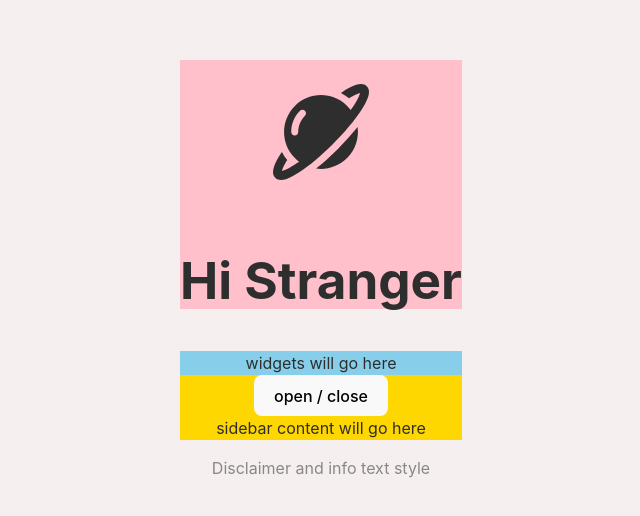
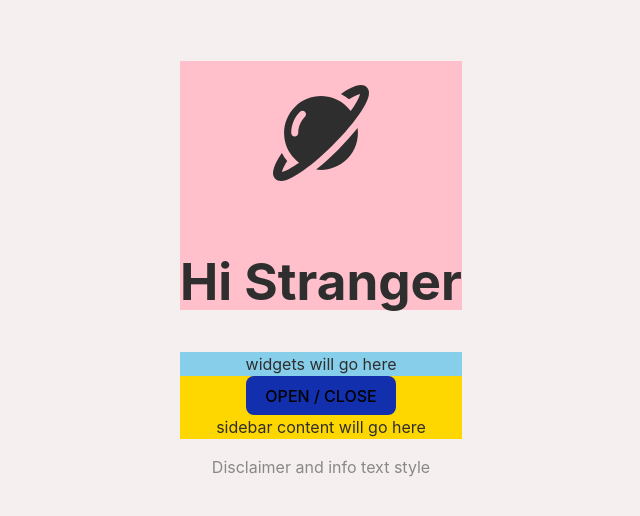
Before and after one commit to lisa-von-mond/space-dashboard, a Vue app: page / in a window 1280 px wide. Shown: the part 122-638 px from the top of the page, without its empty margins (319-959 px from the left). Built offline with nearby package versions, Linux system fonts and the light colour scheme.

Commit message:
sort sass and make color vars

```diff
--- a/src/components/Dashboard.vue
+++ b/src/components/Dashboard.vue
@@ -1,5 +1,7 @@
 <script setup>
+
 import { ref, reactive } from 'vue'
+
 
 defineProps({
   name: String,
@@ -47,6 +49,8 @@ const count = ref(0)
 
 <style lang='scss' scoped>
 
+@import '../vars.scss';
+
 .dashboard {
   width: 100%;
   height: 100%;
@@ -74,6 +78,6 @@ const count = ref(0)
   filter: drop-shadow(0 0 2em #42b883aa);
 }
 .disclaimer {
-  color: #888;
+  color: $text-color--light;
 }
 </style>
--- a/src/main.js
+++ b/src/main.js
@@ -1,5 +1,5 @@
 import { createApp } from 'vue'
-import './style.css'
+import './style.scss'
 import App from './App.vue'
 
 createApp(App).mount('#app')
--- a/src/style.css
+++ b/src/style.scss
@@ -1,3 +1,5 @@
+@import './vars.scss';
+
 :root {
   font-family: Inter, system-ui, Avenir, Helvetica, Arial, sans-serif;
   line-height: 1.5;
@@ -9,54 +11,17 @@
   text-rendering: optimizeLegibility;
   -webkit-font-smoothing: antialiased;
   -moz-osx-font-smoothing: grayscale;
-  --text-color: #2e2e2e;
 }
 
 body {
   background-image: radial-gradient(73% 147%, #EADFDF 59%, #ECE2DF 100%), radial-gradient(91% 146%, rgba(255,255,255,0.50) 47%, rgba(0,0,0,0.50) 100%);
   background-blend-mode: screen;
-  color: var(--text-color);
+  color: $text-color;
   margin: 0;
   display: flex;
   place-items: center;
   min-width: 320px;
   min-height: 100vh;
-}
-
-a {
-  font-weight: 500;
-  color: #646cff;
-  text-decoration: inherit;
-}
-
-a:hover {
-  color: #535bf2;
-}
-
-h1 {
-  font-size: 3.2em;
-  line-height: 1.1;
-}
-
-button {
-  border-radius: 8px;
-  border: 1px solid transparent;
-  padding: 0.6em 1.2em;
-  font-size: 1em;
-  font-weight: 500;
-  font-family: inherit;
-  background-color: #1a1a1a;
-  cursor: pointer;
-  transition: border-color 0.25s;
-}
-
-button:hover {
-  border-color: #646cff;
-}
-
-button:focus,
-button:focus-visible {
-  outline: 4px auto -webkit-focus-ring-color;
 }
 
 #app {
@@ -66,15 +31,62 @@ button:focus-visible {
   text-align: center;
 }
 
+/* links */
+
+a {
+  font-weight: 500;
+  color: $color-primary;
+  text-decoration: inherit;
+}
+
+a:hover {
+  color: $color-primary;
+}
+
+/* headlines */
+
+h1 {
+  font-size: 3.2em;
+  line-height: 1.1;
+}
+
+/* standard buttons */
+
+button {
+  border-radius: 8px;
+  padding: 0.6em 1.2em;
+  font-size: 1em;
+  font-weight: 500;
+  font-family: inherit;
+  background-color: $color-primary;
+  cursor: pointer;
+  transition: all 0.25s;
+  outline: none;
+  box-shadow: none;
+  border: none;
+  text-transform: uppercase;
+}
+
+button:hover {
+  background-color: $color-primary--dark;
+}
+
+button:focus,
+button:focus-visible {
+  outline: 4px auto -webkit-focus-ring-color;
+}
+
+/* optional: color scheme styles
+
 @media (prefers-color-scheme: light) {
   :root {
-    color: #213547;
+    color: $text-color;
     background-color: #ffffff;
   }
   a:hover {
-    color: #747bff;
+    color: $color-primary--dark;
   }
   button {
     background-color: #f9f9f9;
   }
-}
+} */
--- /dev/null
+++ b/src/vars.scss
@@ -0,0 +1,9 @@
+/* color variables */
+
+$text-color: #2e2e2e;
+$text-color--light: #888;
+$color-primary: #1230AE;
+$color-primary--dark: #061242;
+$color-secondary: #C68FE6;
+$color-secondary--dark: #6C48C5;
+$color-accent: #b7ff00;
```
